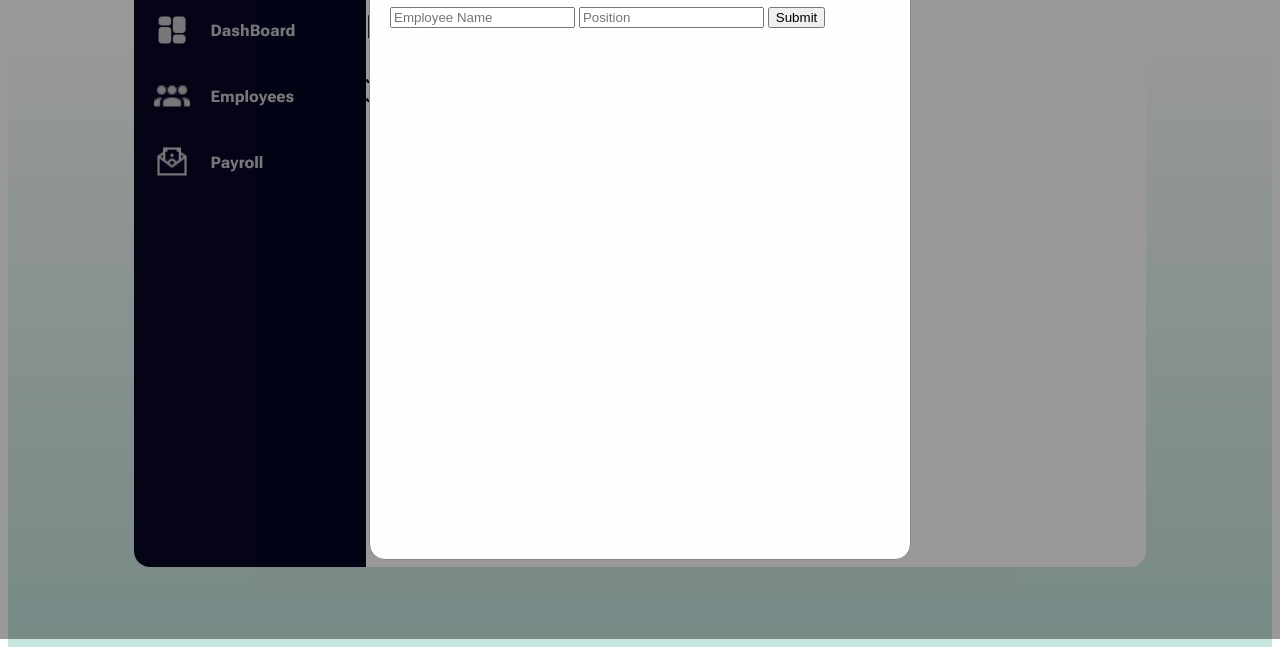
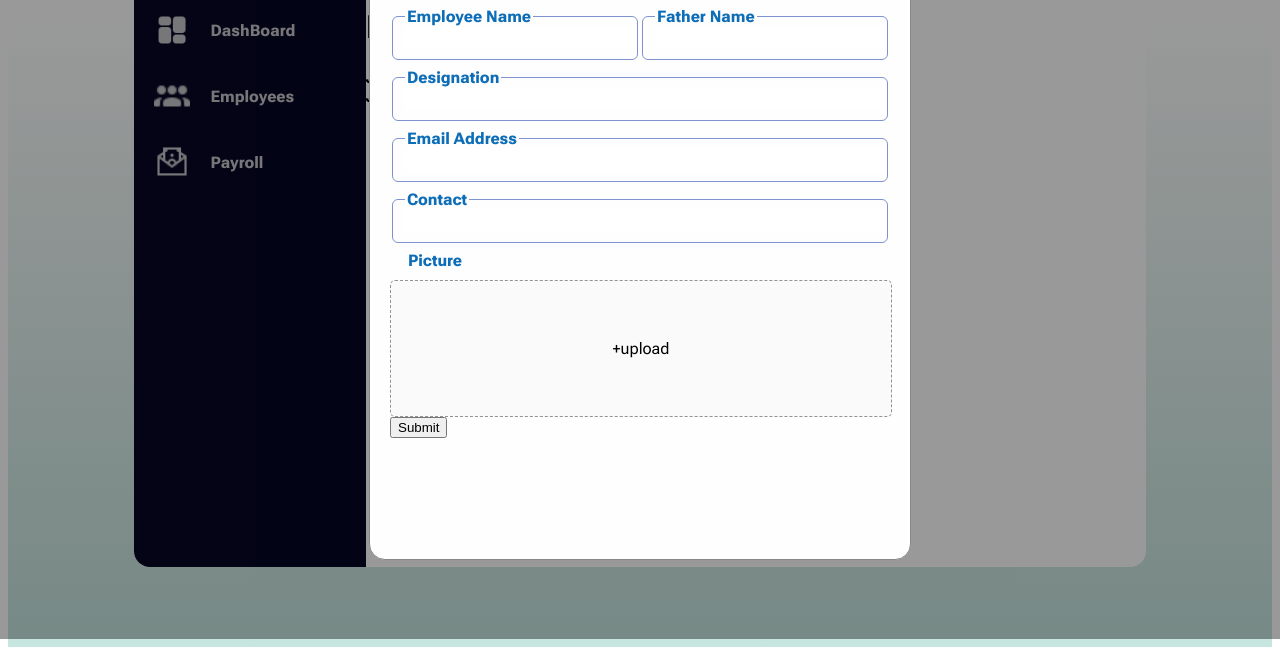
Before and after one commit to Nadeem222/dashBoard, a plain HTML site: page index.html in a window 1280 px wide. Both pictures are taken after a click on the button "Add Employee". Shown: the part 161-816 px from the top of the page. Drawn offline with Linux system fonts and the light colour scheme.

Commit message:
Update Modal HTMl & Add pictuure handle function

```diff
--- a/index.html
+++ b/index.html
@@ -47,8 +47,37 @@
                     <div class="modal-content">
                         <span class="close">&times;</span>
                         <h2>Add Employee</h2>
-                        <input type="text" id="employee-name" placeholder="Employee Name">
-                        <input type="text" id="employee-position" placeholder="Position">
+                        <div class="epmloyeeDetail">
+
+                            <fieldset>
+                                <legend>Employee Name</legend>
+                                <input type="text" id="employee-name" >
+                            </fieldset>
+                            <fieldset>
+                                <legend>Father Name</legend>
+                                <input type="text" id="fatherName" >
+                            </fieldset>
+                        </div>
+                        <fieldset>
+                            <legend>Designation</legend>
+                            <input type="text" id="employee-position" >
+                        </fieldset>
+                        <fieldset>
+                            <legend>Email Address</legend>
+                            <input type="email" id="employee-email" >
+                        </fieldset>
+                        <fieldset>
+                            <legend>Contact</legend>
+                            <input type="number" id="employee-contact" >
+                        </fieldset>
+                        <div class="address picture" onclick="triggerFileInput()">
+                            <label for="picture">Picture</label>
+                            <span>
+                                <input type="file" accept="image" role="button" id="picture" style="display: none;" onchange="handleFileSelection(this)">
+                                +upload
+                                <img id="preview" alt="Preview" style="display: none;">
+                            </span>
+                        </div>
                         <button id="add-employee-submit">Submit</button>
                     </div>
                 </div>
--- a/script.js
+++ b/script.js
@@ -1,4 +1,4 @@
-document.addEventListener('DOMContentLoaded', function() {
+
     const employeeList = document.getElementById('employee-list');
     const addEmployeeBtn = document.getElementById('add-employee-btn');
     const modal = document.getElementById('add-employee-modal');
@@ -7,7 +7,7 @@ document.addEventListener('DOMContentLoaded', function() {
 
     // Dummy data for initial display
     let employees = [
-        { name: 'John Doe', position: 'Manager' },
+        { name: 'John Doe', fatherName : 'Don', position: 'Manager', },
         { name: 'Jane Smith', position: 'Developer' }
     ];
 
@@ -16,7 +16,7 @@ document.addEventListener('DOMContentLoaded', function() {
         employeeList.innerHTML = '';
         employees.forEach(function(employee) {
             const item = document.createElement('div');
-            item.innerHTML = `<strong>${employee.name}</strong>: ${employee.position}`;
+            item.innerHTML = `<strong>${employee.name}</strong> <strong> ${employee.fatherName} </strong>: ${employee.position} `;
             employeeList.appendChild(item);
         });
     }
@@ -32,15 +32,17 @@ document.addEventListener('DOMContentLoaded', function() {
     // Close modal when close button is clicked
     closeBtn.onclick = function() {
         modal.style.display = 'none';
+
     }
 
     // Add employee submit button click event
     addEmployeeSubmitBtn.onclick = function() {
         const name = document.getElementById('employee-name').value;
+        const fatherName = document.getElementById('fatherName').value;
         const position = document.getElementById('employee-position').value;
 
         // Add the new employee to the employees array
-        employees.push({ name, position });
+        employees.push({ name, position , fatherName });
 
         // Update the displayed list of employees
         displayEmployees();
@@ -51,5 +53,35 @@ document.addEventListener('DOMContentLoaded', function() {
         // Clear input fields
         document.getElementById('employee-name').value = '';
         document.getElementById('employee-position').value = '';
+        document.getElementById('fatherName').value = " ";
     }
-});
+
+function triggerFileInput() {
+    document.getElementById('picture').click();
+}
+
+function handleFileSelection(input) {
+    let selectedFile = input.files[0];
+
+    if (!selectedFile) {
+        return;
+    }
+
+    let validFileTypes = ["image/jpeg", "image/png"];
+    if (validFileTypes.indexOf(selectedFile.type) === -1) {
+        alert("Invalid file type. Please select a JPEG or PNG file.");
+        return;
+    }
+
+    let maxSizeInBytes = 1 * 1024 * 1024; // 1 MB
+    if (selectedFile.size > maxSizeInBytes) {
+        alert("File size exceeds 1MB. Please select a smaller file.");
+        return;
+    }
+
+    let preview = document.getElementById('preview');
+    preview.style.display = 'block';
+    preview.src = URL.createObjectURL(selectedFile);
+
+    selectedImageData = URL.createObjectURL(selectedFile);
+}
--- a/styles.css
+++ b/styles.css
@@ -72,7 +72,7 @@
     width: 36px;
     height: 36px;
 }
-span{
+.userList span{
     margin-left: 20px;
 }
 .navBar{
@@ -115,6 +115,7 @@ span{
     text-align: left;
 }
 
+/* Modal styling */
 .modal {
     display: none;
     position: fixed;
@@ -151,3 +152,68 @@ span{
     text-decoration: none;
     cursor: pointer;
 }
+fieldset {
+    border: 1px solid #7e93cf;
+    border-radius: 6px;
+    padding-block-start: 0;
+    padding-inline-end: 5px;
+    margin-bottom: 8px;
+}
+fieldset input{
+    width: 100%;
+    height:100%;
+    font-size: 18px;
+    border: none;
+    outline: none;
+}
+fieldset input:focus{
+    border: none;
+}
+.epmloyeeDetail{
+    display: flex;
+}
+.epmloyeeDetail fieldset{
+    padding-inline-end: 8px;
+
+}
+legend{
+    font-weight: 800;
+    color: #0D6DB7;
+}
+.address {
+    width: 100%;
+}
+.address span {
+    border: 1px dashed #949292;
+    width: 100%;
+    height: 135px;
+    background-color: #fafafa;
+    display: flex;
+    align-items: center;
+    justify-content: center;
+    border-radius: 5px;
+    cursor: pointer;
+    transition: border-color 0.3s;
+    position: relative;
+    margin-top: 10px;
+}
+.address input, select {
+    width: 100%;
+    padding: 25px 10px;
+    box-sizing: border-box;
+    border: 1px solid #97C84A;
+    border-radius: 5px;
+}
+.picture span img {
+    width: 100%;
+    position: absolute;
+    max-height: 100%;
+    object-fit: contain;
+}
+label{
+    color: #0D6DB7;
+    font-weight: 800;
+    margin-bottom: 5px;
+    padding-left: 18px;
+
+}
```
